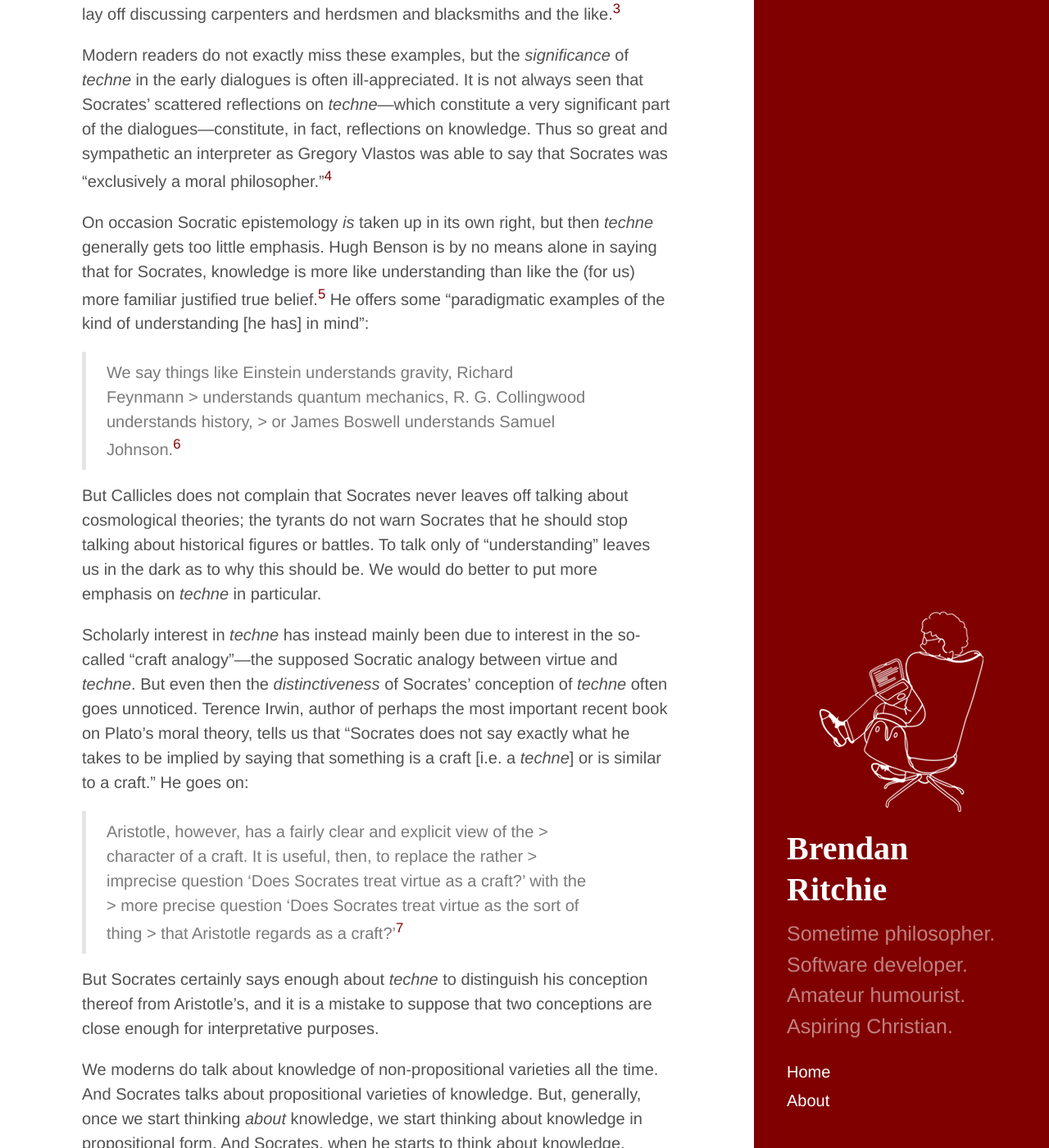
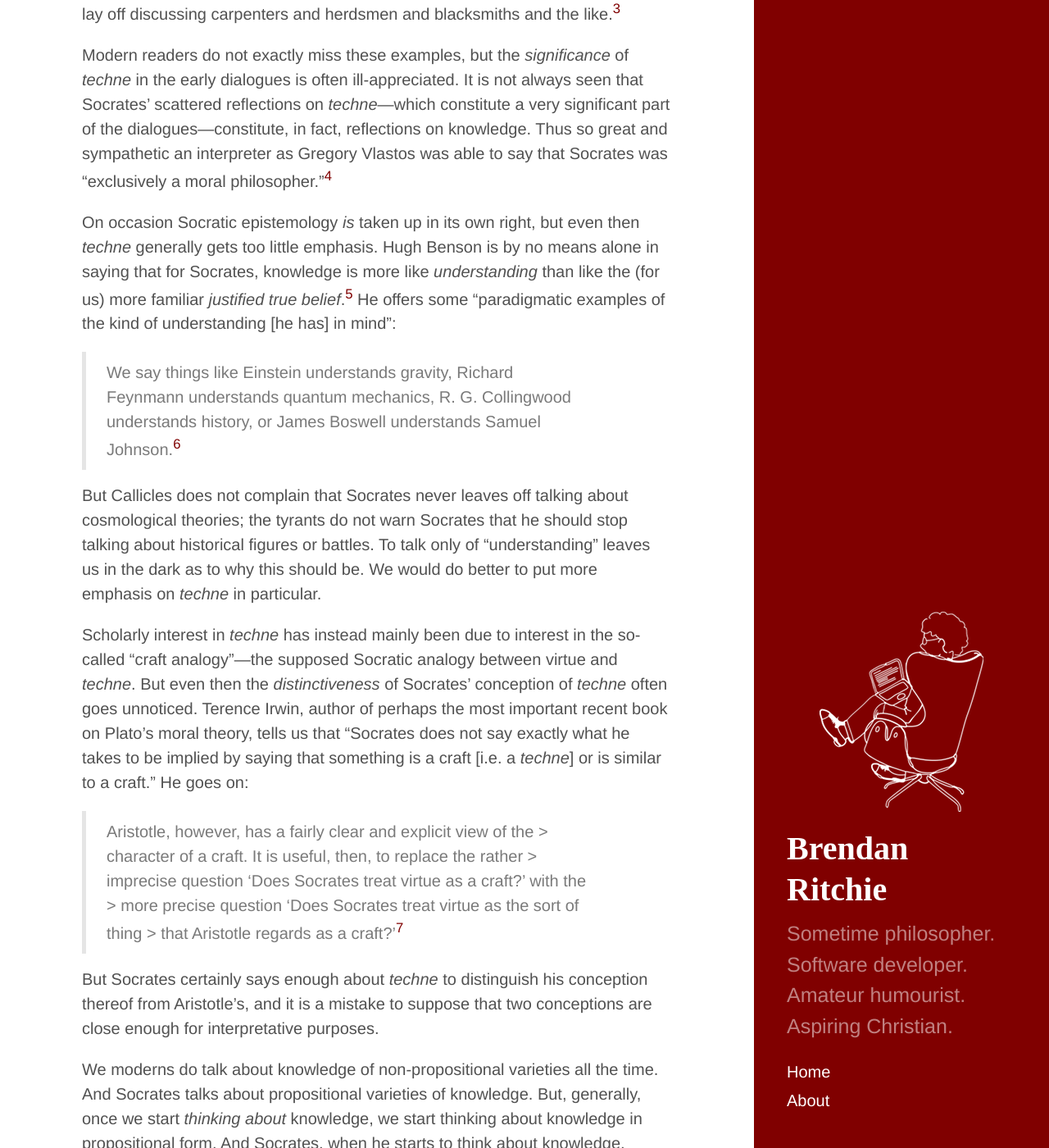
Before and after one commit to bhritchie/bhritchie.github.io, a Jekyll site: the page built from _posts/2014-11-15-socrates-conception-of-knowledge.md, in a window 1280 px wide and 1400 px high, scrolled down 659 px. Shown: the whole window at 82% size. Built offline with Jekyll 4.4.1, drawn with Linux system fonts in a browser that asks for light colours; some web fonts are replaced.

Commit message:
More minor socrates edits

```diff
--- a/_posts/2014-11-15-socrates-conception-of-knowledge.md
+++ b/_posts/2014-11-15-socrates-conception-of-knowledge.md
@@ -9,9 +9,9 @@
 
 Modern readers do not exactly miss these examples, but the *significance* of *techne* in the early dialogues is often ill-appreciated. It is not always seen that Socrates’ scattered reflections on *techne*—which constitute a very significant part of the dialogues—constitute, in fact, reflections on knowledge. Thus so great and sympathetic an interpreter as Gregory Vlastos was able to say that Socrates was “exclusively a moral philosopher.”[^4]
 
-On occasion Socratic epistemology *is* taken up in its own right, but then *techne* generally gets too little emphasis. Hugh Benson is by no means alone in saying that for Socrates, knowledge is more like understanding than like the (for us) more familiar justified true belief.[^5] He offers some “paradigmatic examples of the kind of understanding [he has] in mind”:
+On occasion Socratic epistemology *is* taken up in its own right, but even then *techne* generally gets too little emphasis. Hugh Benson is by no means alone in saying that for Socrates, knowledge is more like *understanding* than like the (for us) more familiar *justified true belief*.[^5] He offers some “paradigmatic examples of the kind of understanding [he has] in mind”:
 
-> We say things like Einstein understands gravity, Richard Feynmann > understands quantum mechanics, R. G. Collingwood understands history, > or James Boswell understands Samuel Johnson.[^6]
+> We say things like Einstein understands gravity, Richard Feynmann understands quantum mechanics, R. G. Collingwood understands history, or James Boswell understands Samuel Johnson.[^6]
 
 But Callicles does not complain that Socrates never leaves off talking about cosmological theories; the tyrants do not warn Socrates that he should stop talking about historical figures or battles. To talk only of “understanding” leaves us in the dark as to why this should be. We would do better to put more emphasis on *techne* in particular.
 
@@ -21,7 +21,7 @@
 
 But Socrates certainly says enough about *techne* to distinguish his conception thereof from Aristotle’s, and it is a mistake to suppose that two conceptions are close enough for interpretative purposes.
 
-We moderns do talk about knowledge of non-propositional varieties all the time. And Socrates talks about propositional varieties of knowledge. But, generally, once we start thinking *about* knowledge, we start thinking about knowledge in propositional form. And Socrates, when he starts to think about knowledge, thinks about *techne*. It is not too much to say that, for Socrates, knowledge just *is* *techne*. And so in this essay I describe the Socratic conception of knowledge, and argue that it *is* the Socratic conception of knowledge that I’m describing. In other words, I describe the Socratic conception of *techne*, explaining how it is different from other conceptions of *techne* (in §1), and I explain why that is tantamount to describing the Socratic conception of knowledge altogether (in §§2–4).
+We moderns do talk about knowledge of non-propositional varieties all the time. And Socrates talks about propositional varieties of knowledge. But, generally, once we start *thinking about* knowledge, we start thinking about knowledge in propositional form. And Socrates, when he starts to think about knowledge, thinks about *techne*. It is not too much to say that, for Socrates, knowledge just *is* *techne*. And so in this essay I describe the Socratic conception of knowledge, and argue that it *is* the Socratic conception of knowledge that I’m describing. In other words, I describe the Socratic conception of *techne*, explaining how it is different from other conceptions of *techne* (in §1), and I explain why that is tantamount to describing the Socratic conception of knowledge altogether (in §§2–4).
 
 ## Techne in Plato’s Early Dialogues
 
```
